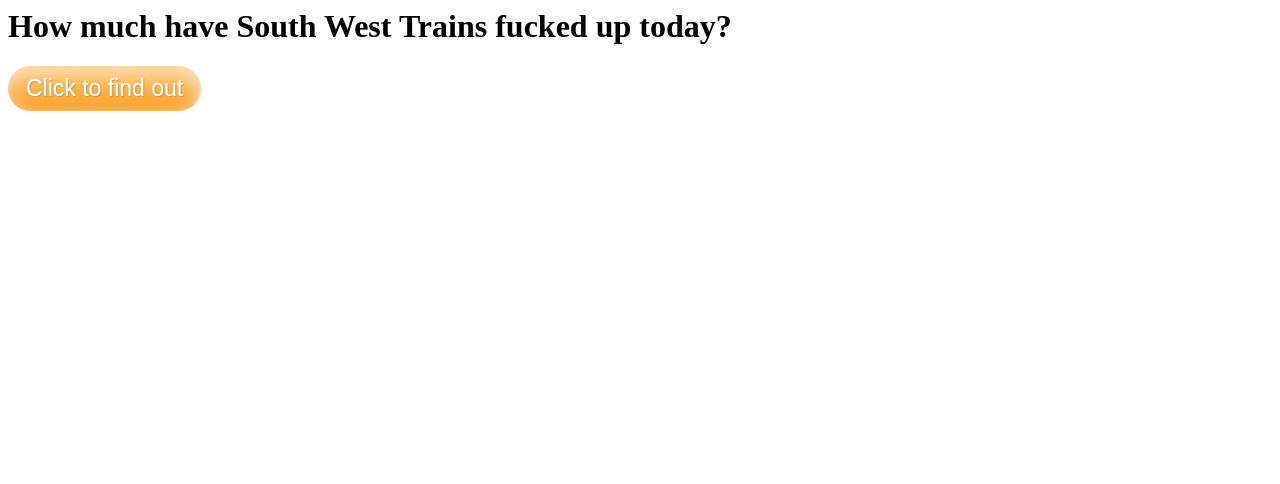
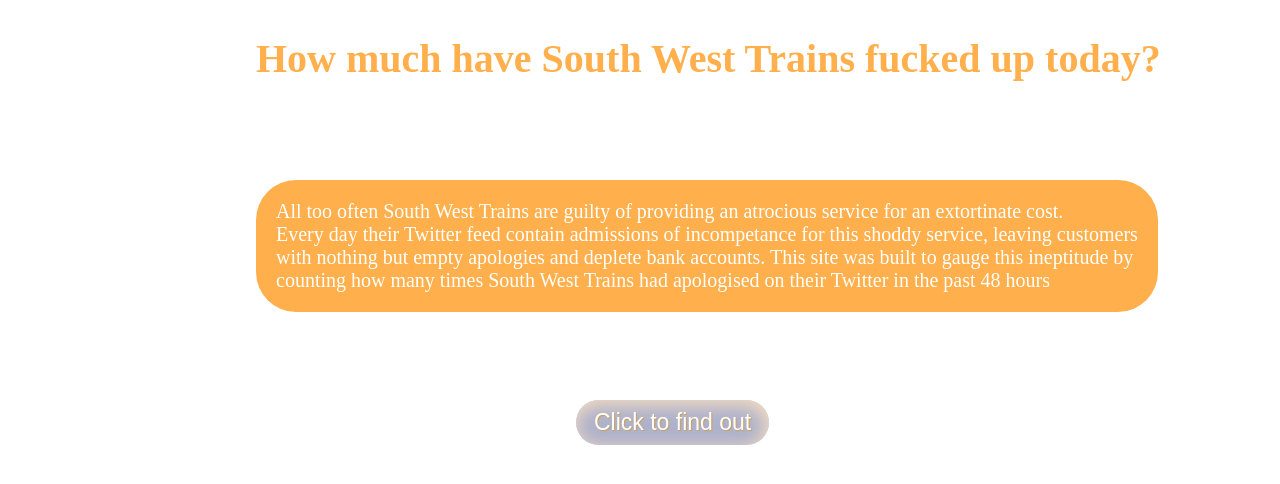
Before and after one commit to Adrian1707/sorry_is_not_enough, a Flask app: page / in a window 1280 px wide. Shown: the top 484 px of the page. Run offline with Flask 2, Linux system fonts and the light colour scheme.

Commit message:
Styled homepage

```diff
--- a/app/static/styles/index.css
+++ b/app/static/styles/index.css
@@ -7,12 +7,15 @@
 	border-radius:31px;
 	border:0px solid #eeb44f;
 	padding:9px 18px;
+	position: absolute;
+	top:50%;
+	left: 45%;
 	text-decoration:none;
 	background:-moz-linear-gradient( center top, #ffc477 17%, #fb9e25 88% );
 	background:-ms-linear-gradient( top, #ffc477 17%, #fb9e25 88% );
 	filter:progid:DXImageTransform.Microsoft.gradient(startColorstr='#ffc477', endColorstr='#fb9e25');
 	background:-webkit-gradient( linear, left top, left bottom, color-stop(17%, #ffc477), color-stop(88%, #fb9e25) );
-	background-color:#ffc477;
+	background: rgba(174,177,203,1);
 	color:#ffffff;
 	display:inline-block;
 	text-shadow:1px 1px 1px #cc9f52;
@@ -25,9 +28,22 @@
 	background:-ms-linear-gradient( top, #fb9e25 17%, #ffc477 88% );
 	filter:progid:DXImageTransform.Microsoft.gradient(startColorstr='#fb9e25', endColorstr='#ffc477');
 	background:-webkit-gradient( linear, left top, left bottom, color-stop(17%, #fb9e25), color-stop(88%, #ffc477) );
-	background-color:#fb9e25;
+	background: rgba(179,220,237,1);
 }
-.css_btn_class:active {
-	position:relative;
-	top:1px;
+.header{
+	position: absolute;
+	left: 20%;
+	color: rgba(255,175,75,1);
+	font-size: 40px;
 }
+.desc{
+	position: absolute;
+	left:20%;
+	top: 20%;
+	font-size: 20px;
+	background: black;
+	padding: 20px;
+	color: white;
+	background: rgba(255,175,75,1);
+	border-radius: 40px;
+}
--- a/app/templates/index.html
+++ b/app/templates/index.html
@@ -4,7 +4,9 @@
     <link rel= "stylesheet" type= "text/css" href= "{{ url_for('static',filename='styles/index.css') }}">
   </head>
   <body>
-  	<h1>How much have South West Trains fucked up today?</h1>
+  	<h1 class="header">How much have South West Trains fucked up today?</h1>
+  		<p class="desc">All too often South West Trains are guilty of providing an atrocious service for an extortinate cost.<br>
+  		Every day their Twitter feed contain admissions of incompetance for this shoddy service, leaving customers<br> with nothing but empty apologies and deplete bank accounts. This site was built to gauge this ineptitude by<br> counting how many times South West Trains had apologised on their Twitter in the past 48 hours</p>
 	  <form action="/apology_counter" method="post">
 		  <input type="submit" value="Click to find out" class="css_btn_class"></input>
 	  </form>
```
